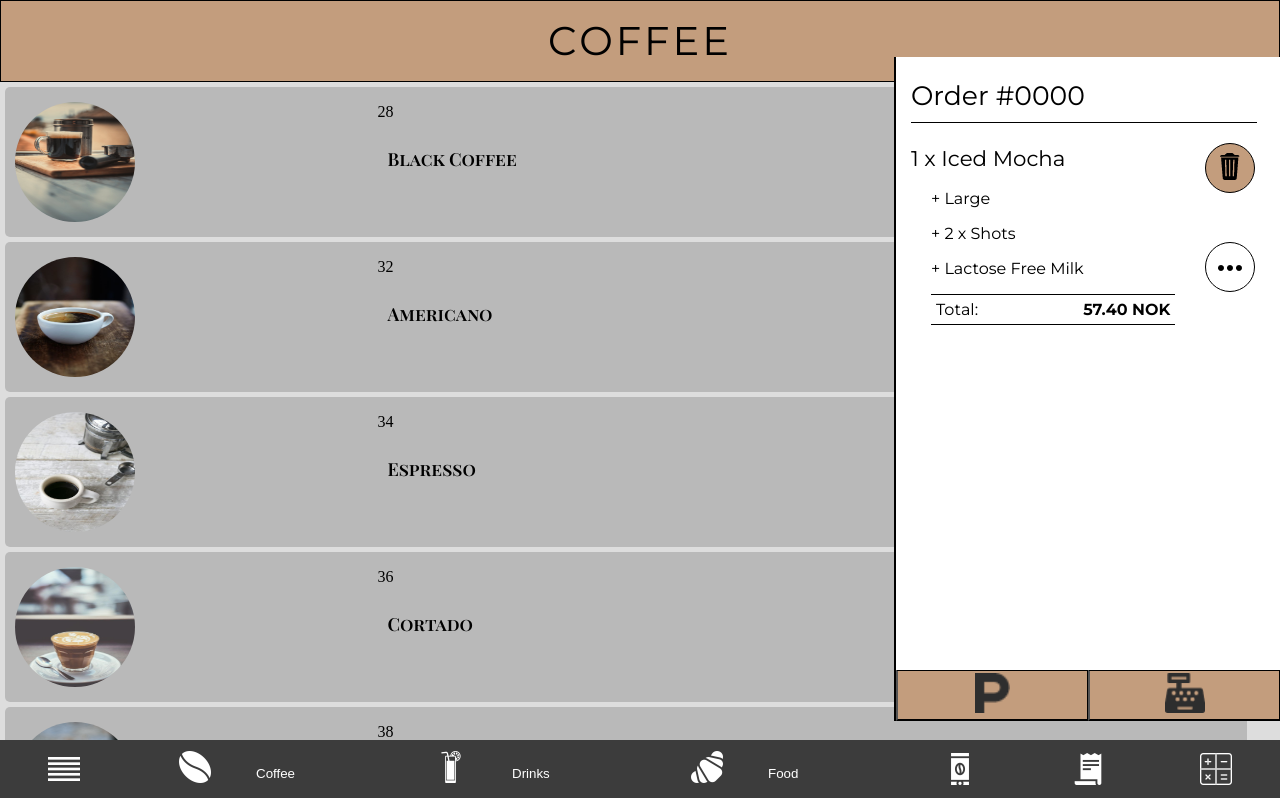
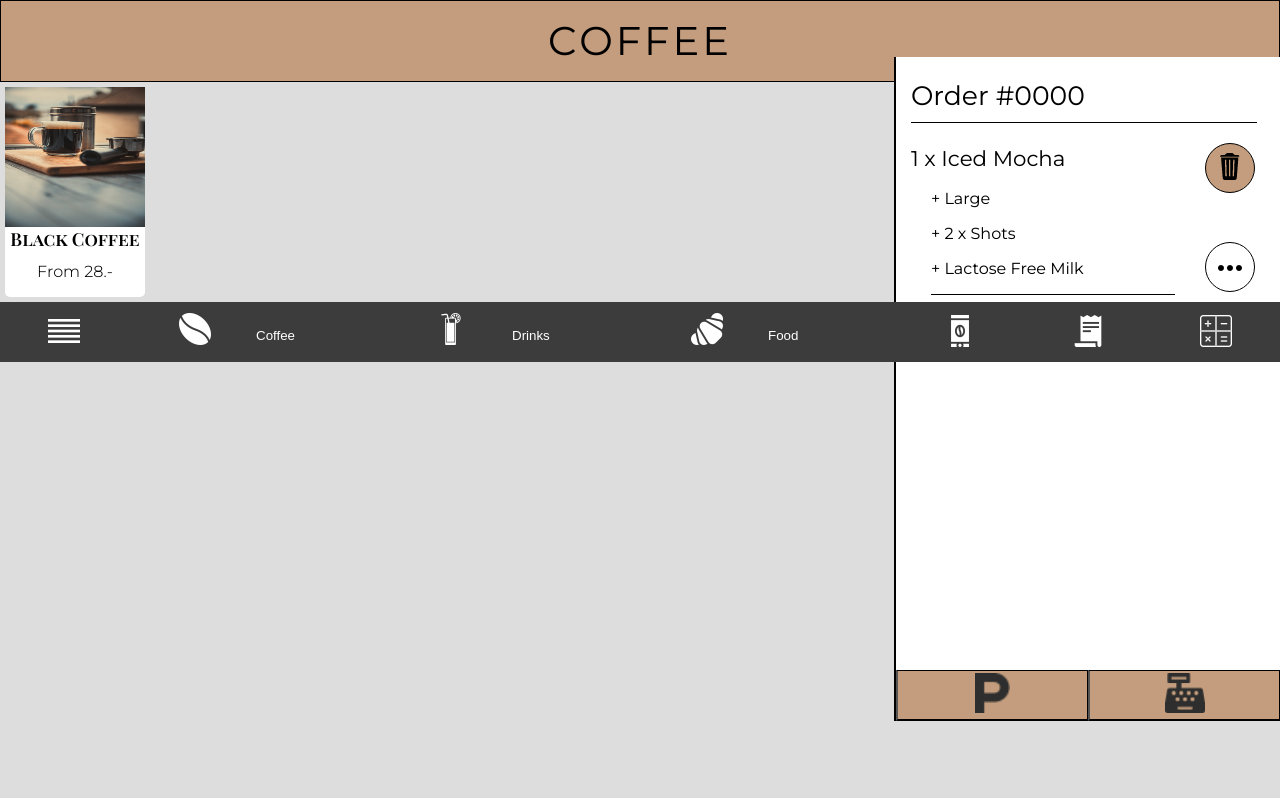
Before and after one commit to joakimgus/DS3801_Grensesnitt_Eksamen, a React (Create React App) app in the folder eksamen/: page / in a window 1280 px wide. Shown: the top 798 px of the page. Built offline with nearby package versions, Linux system fonts and the light colour scheme.

Commit message:
typo for 3 hours xd

```diff
--- a/eksamen/src/css/POS_ProductCard.css
+++ b/eksamen/src/css/POS_ProductCard.css
@@ -1,48 +1,39 @@
-/* For iPhone X - App solution */
-@media screen and (min-width : 813px) {
-
 .posProductCard {
     display: grid;
-        grid-template-columns: 3fr 5fr 2fr;
-        grid-template-rows: repeat(4, 1fr);
-        width: 97%;
-        height: 150px;
-        background-color: rgba(77, 77, 77, 0.244);
+    grid-template-columns: repeat(2, 1fr);
+    grid-template-rows: repeat(6, 1fr);
+    width: 140px;
+    height: 210px;
+    background-color: white;
     border-radius: 5px;
     margin: 5px;
+    text-align: center;
 }
 
 .posProductImage {
-        grid-column: 1 / 2;
+    grid-column: 1 / span 2;
     grid-row: 1 / span 4;
-        margin: 10px;
-        margin-top: 15px;
-        border-radius: 50%;
-        width: 120px;
-        height: 120px;
+    margin: 0;
+    width: 100%;
+    height: 100%;
 }
 
-    h1.posProductTitle {
+.posProductTitle {
     font-family: 'Playfair Display';
     font-weight: 600;
     font-variant: small-caps;
     font-size: large;
-        grid-column: 2 / 3;
-        grid-row: 2;
-        margin-top: 10px;
-        margin-bottom: 5px;
-        margin-left: 10px;
+    grid-column: 1 / span 2;
+    grid-row: 5;
+    margin: 0;
 }
 
 .posProductPrice {
     font-weight: 300;
     font-family: 'Montserrat';
-        font-weight: 300;
     font-size: medium;
     text-transform: capitalize;
-        margin-top: 0px;
-        grid-column: 2 / 3;
-        grid-row: 3;
-        margin-left: 10px;
+    grid-column: 1 / span 2;
+    grid-row: 6;
+    margin: 0;
 }
-}
--- a/eksamen/src/js/components/POS_HotCoffee.jsx
+++ b/eksamen/src/js/components/POS_HotCoffee.jsx
@@ -1,6 +1,5 @@
 import React from 'react';
 import POS_ProductCard from './POS_ProductCard';
-import '../../css/POS_ProductCard.css';
 
 const POS_HotCoffee = () => {
   return(
--- a/eksamen/src/js/components/POS_ProductCard.jsx
+++ b/eksamen/src/js/components/POS_ProductCard.jsx
@@ -1,18 +1,20 @@
 import { menuItems } from '../database';
 import React from 'react';
+import '../../css/POS_ProductCard.css';
 
 const POS_ProductCard = () => {
 
   return(
     <>
-        {menuItems.map((menuItem) => {
-          return(
+      <div className="posMainContainer">
+
             <div className="posProductCard">
-              <img className="posProductImage" src={menuItem.productImage} />
-              <h1 className="posProductTitle">{menuItem.productName}</h1>
-              <p className="posProuctPrice">{menuItem.price[0]}</p>
+              <img className="posProductImage" src={menuItems[0].productImage} />
+              <h1 className="posProductTitle">{menuItems[0].productName}</h1>
+              <p className="posProductPrice">From {menuItems[0].price[0]}.-</p>
             </div>
-        )})};
+
+      </div>
     </>
   )
 
```
Lines whose indentation alone changed are shown as unchanged.
